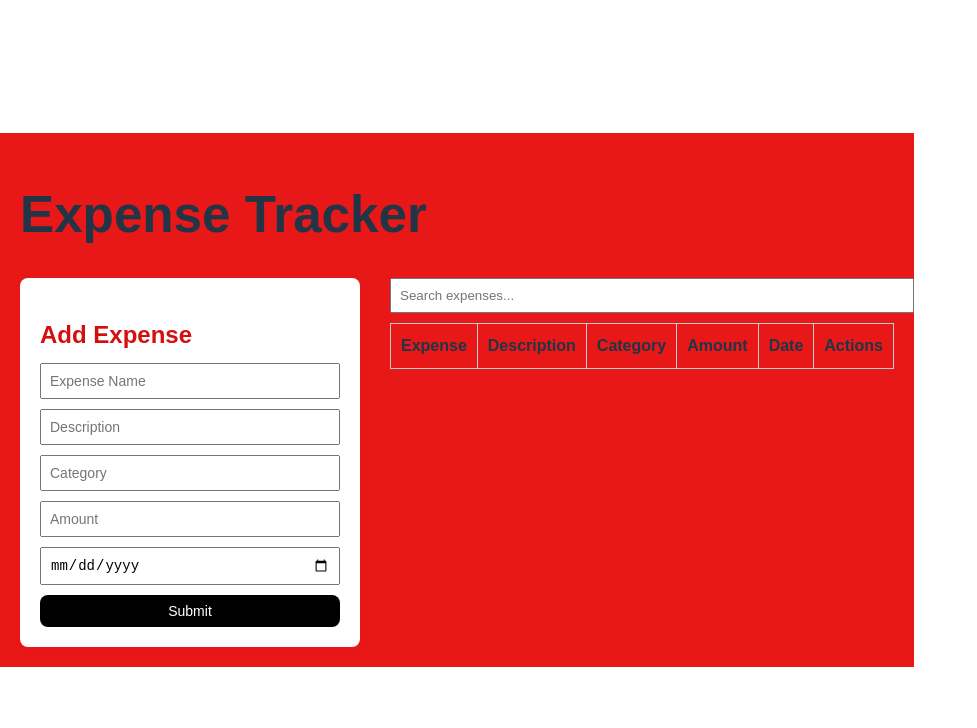
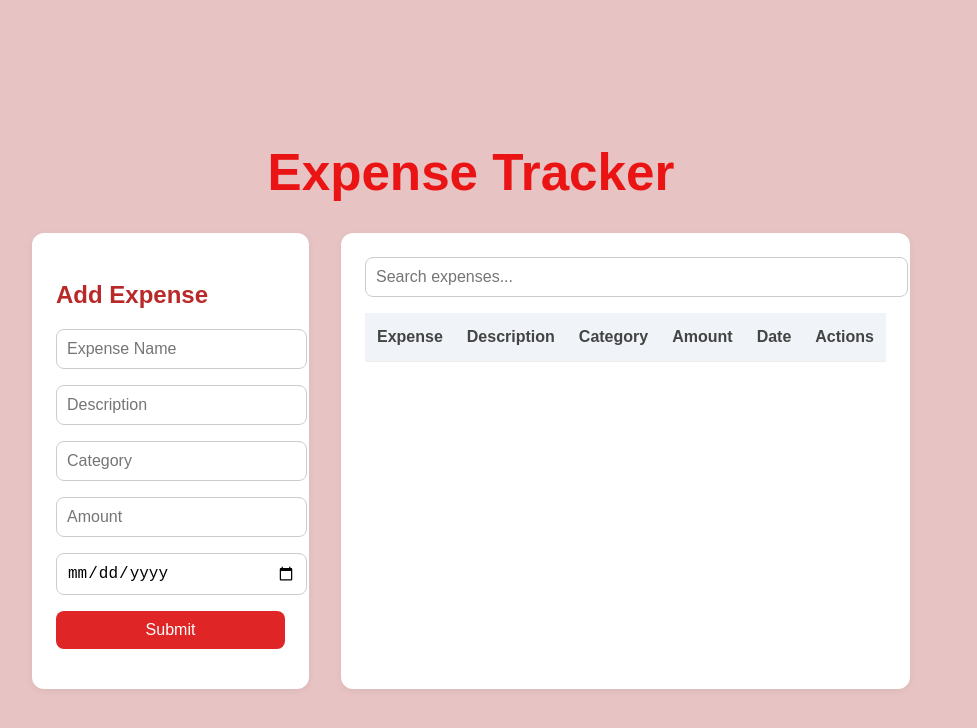
Before and after one commit to olella93/expense-tracker, a React (Vite) app: page / in a window 1280 px wide. Shown: the top 728 px of the page, without its empty margins (0-977 px from the left). Built offline with nearby package versions, Linux system fonts and the light colour scheme.

Commit message:
css styling updated

```diff
--- a/src/App.css
+++ b/src/App.css
@@ -1,73 +1,133 @@
+/* App.css */
+
+body {
+  font-family: Arial, sans-serif;
+  background-color: #e7c3c3;
+  margin: 0;
+  padding: 0;
+}
+
 .app-container {
-  padding: 20px;
-  font-family: Arial, sans-serif;
-  background-color: rgb(232, 24, 24);
+  padding: 2rem;
+  max-width: 1200px;
+  margin: 0 auto;
+}
+
+h1 {
+  text-align: center;
+  color: #ea1414;
+  margin-bottom: 2rem;
 }
 
 .main-content {
   display: flex;
-  gap: 30px;
-  margin-top: 20px;
+  gap: 2rem;
+  justify-content: space-between;
 }
 
+/* Left column - Form */
 .expense-form {
-  width: 300px;
+  flex: 1;
   background-color: #fff;
-  padding: 20px;
-  border-radius: 8px;
-  box-shadow: 0 2px 10px rgba(237, 3, 3, 0.1);
+  padding: 1.5rem;
+  border-radius: 12px;
+  box-shadow: 0 2px 8px rgba(0, 0, 0, 0.05);
 }
 
 .expense-form h2 {
-  margin-bottom: 10px;
-  font-size: 24px;
-  color: #d50e0e;
+  margin-bottom: 1rem;
+  color: #b92929;
 }
 
-.expense-form form {
-  display: flex;
-  flex-direction: column;
-  gap: 10px;
+.expense-form form input,
+.expense-form form button {
+  display: block;
+  width: 100%;
+  margin-bottom: 1rem;
+  padding: 10px;
+  font-size: 1rem;
+  border-radius: 8px;
+  border: 1px solid #ccc;
+  outline: none;
+  transition: border-color 0.3s ease;
 }
 
-.expense-form input,
-.expense-form button {
-  padding: 8px;
-  font-size: 14px;
+.expense-form form input:focus {
+  border-color: #e43939;
 }
 
-.expense-form button {
-  background-color: black;
+.expense-form form button {
+  background-color: #df2525;
   color: white;
   border: none;
   cursor: pointer;
 }
 
-.expense-form button:hover {
-  background-color: #444;
+.expense-form form button:hover {
+  background-color: #b41818;
 }
 
+/* Right column - Table */
 .expense-table {
-  flex: 1;
+  flex: 2;
+  background-color: #fff;
+  padding: 1.5rem;
+  border-radius: 12px;
+  box-shadow: 0 2px 8px rgba(0, 0, 0, 0.05);
 }
 
-.expense-table input[type="text"] {
-  padding: 8px;
+.expense-table input {
   width: 100%;
-  margin-bottom: 10px;
+  padding: 10px;
+  margin-bottom: 1rem;
+  border-radius: 8px;
+  border: 1px solid #ccc;
+  font-size: 1rem;
+  outline: none;
 }
 
-.expense-table table {
+.expense-table input:focus {
+  border-color: #4a90e2;
+}
+
+table {
   width: 100%;
   border-collapse: collapse;
 }
 
-.expense-table th,
-.expense-table td {
-  padding: 10px;
-  border: 1px solid #ccc;
+thead {
+  background-color: #f0f4f8;
+}
+
+th,
+td {
+  padding: 12px;
   text-align: left;
+  border-bottom: 1px solid #eee;
 }
+
+th {
+  font-weight: 600;
+  color: #444;
+}
+
+td {
+  color: #555;
+}
+
+button {
+  padding: 6px 12px;
+  background-color: #ff4d4d;
+  color: white;
+  border: none;
+  border-radius: 6px;
+  cursor: pointer;
+}
+
+button:hover {
+  background-color: #e63939;
+}
+
 
 .expense-table button {
   padding: 4px 10px;
```
